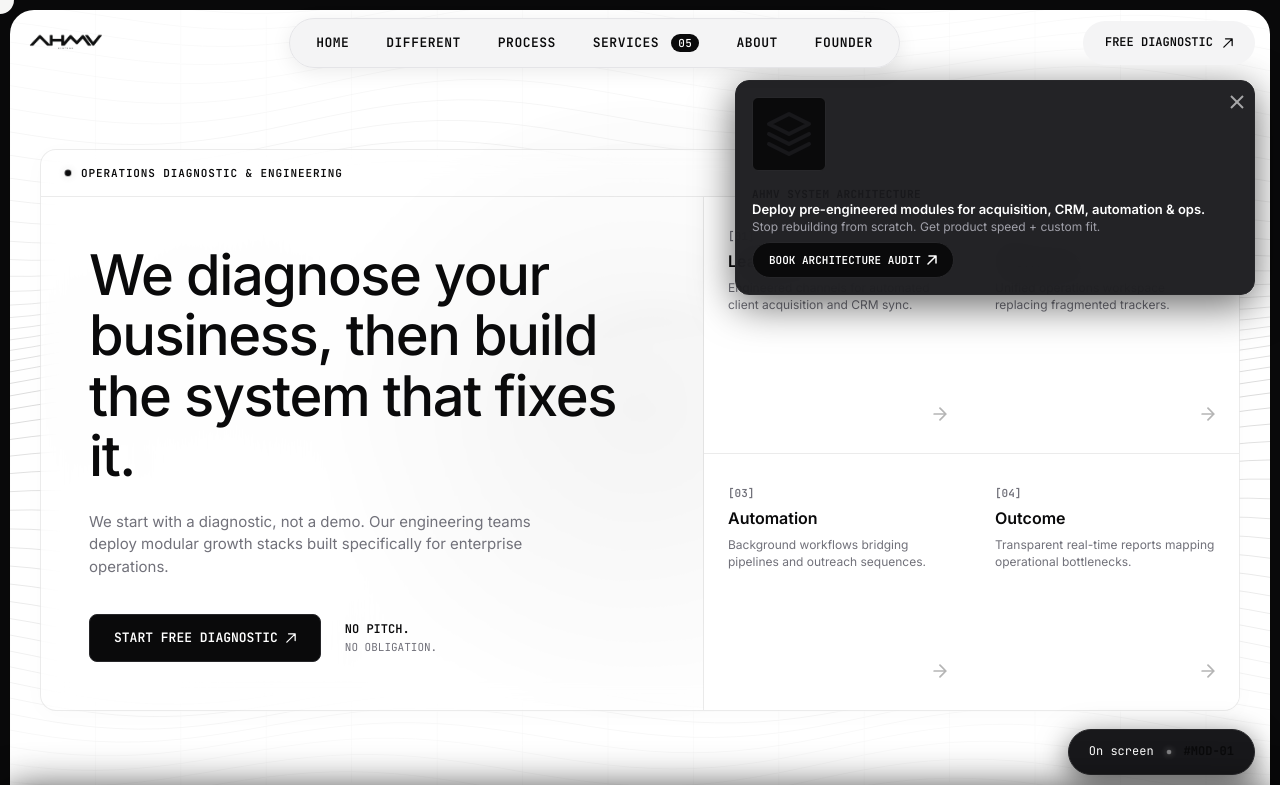
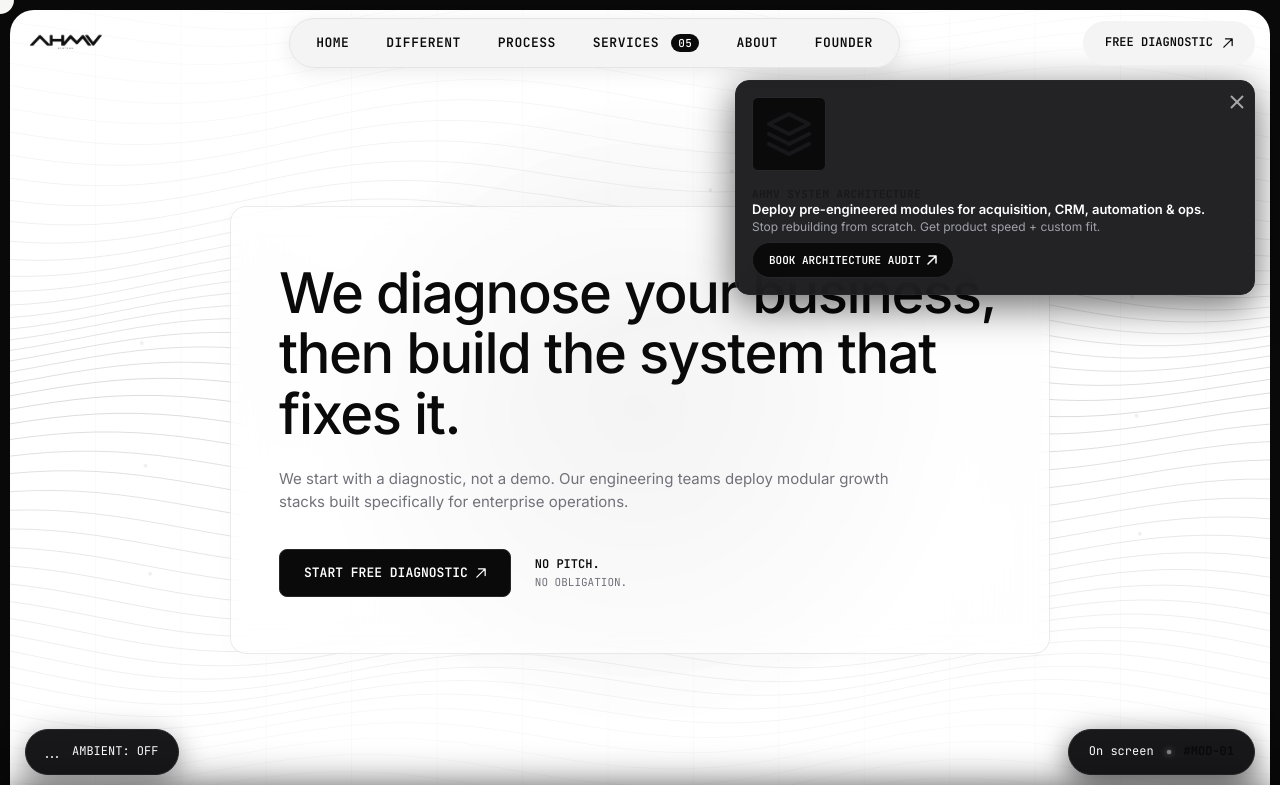
Before and after one commit to ahmvstudio-wq/AHMV-Systems, a React (Vite) app: page / in a window 1280 px wide. Shown: the top 785 px of the page. Built offline with nearby package versions, Linux system fonts and the light colour scheme.

Commit message:
Remove hero top status bar and add floating generative ambient music player

```diff
--- a/src/App.jsx
+++ b/src/App.jsx
@@ -17,6 +17,7 @@ import Footer from './components/Footer';
 import OnScreenBadge from './components/OnScreenBadge';
 import ServicePageRouter from './components/ServicePages';
 import BubbleCursor from './components/BubbleCursor';
+import AmbientPlayer from './components/AmbientPlayer';
 
 // ── Homepage ──
 function HomePage() {
@@ -72,6 +73,7 @@ export default function App() {
   return (
     <BrowserRouter>
       <BubbleCursor />
+      <AmbientPlayer />
       <Routes>
         <Route path="/" element={<HomePage />} />
         <Route path="/services/:serviceId" element={<ServiceRoute />} />
--- /dev/null
+++ b/src/components/AmbientPlayer.jsx
@@ -0,0 +1,33 @@
+import React, { useState, useEffect } from 'react';
+import { toggleAmbientMusic, isAmbientMusicPlaying, playClickSound } from '../utils/audio';
+
+export default function AmbientPlayer() {
+  const [isPlaying, setIsPlaying] = useState(false);
+
+  useEffect(() => {
+    // Keep local state in sync with actual playing state
+    setIsPlaying(isAmbientMusicPlaying());
+  }, []);
+
+  const handleToggle = () => {
+    playClickSound();
+    const playing = toggleAmbientMusic();
+    setIsPlaying(playing);
+  };
+
+  return (
+    <button
+      className={`ambient-badge ${isPlaying ? 'playing' : ''}`}
+      onClick={handleToggle}
+      aria-label="Toggle ambient soundtrack"
+      title="Generative Ambient Soundtrack"
+    >
+      <div className="ambient-bars">
+        <span className="ambient-bar"></span>
+        <span className="ambient-bar"></span>
+        <span className="ambient-bar"></span>
+      </div>
+      <span>AMBIENT: {isPlaying ? 'ON' : 'OFF'}</span>
+    </button>
+  );
+}
--- a/src/components/HeroSection.jsx
+++ b/src/components/HeroSection.jsx
@@ -3,22 +3,16 @@ import gsap from 'gsap';
 import ThreeDTopographyCanvas from './ThreeDTopographyCanvas';
 
 export default function HeroSection() {
-  const eyebrowRef = useRef(null);
   const headRef   = useRef(null);
   const subRef    = useRef(null);
   const ctaRef    = useRef(null);
-  const stripRef  = useRef(null);
 
   useEffect(() => {
     const tl = gsap.timeline({ defaults: { ease: 'expo.out', duration: 0.9 } });
 
-    // Eyebrow
-    gsap.set(eyebrowRef.current, { y: 16, opacity: 0 });
-    tl.to(eyebrowRef.current, { y: 0, opacity: 1, duration: 0.6 });
-
     // Headline — clip-path curtain wipe (NO word split DOM hack)
     gsap.set(headRef.current, { clipPath: 'inset(0 0 100% 0)' });
-    tl.to(headRef.current, { clipPath: 'inset(0 0 0% 0)', duration: 1.1 }, '-=0.3');
+    tl.to(headRef.current, { clipPath: 'inset(0 0 0% 0)', duration: 1.1 });
 
     // Sub
     gsap.set(subRef.current, { y: 20, opacity: 0 });
@@ -28,10 +22,6 @@ export default function HeroSection() {
     gsap.set(ctaRef.current, { y: 16, opacity: 0, scale: 0.97 });
     tl.to(ctaRef.current, { y: 0, opacity: 1, scale: 1, duration: 0.6 }, '-=0.4');
 
-    // Strip
-    gsap.set(stripRef.current, { y: 32, opacity: 0 });
-    tl.to(stripRef.current, { y: 0, opacity: 1, duration: 0.7 }, '-=0.3');
-
     // Continuous floating glow
     gsap.to('.hero-glow', {
       scale: 1.18, opacity: 0.65,
@@ -39,29 +29,6 @@ export default function HeroSection() {
     });
 
   }, []);
-
-  const stripItems = [
-    {
-      num: '01',
-      label: 'Lead Flow',
-      desc: 'Engineered channels for automated client acquisition and CRM sync.'
-    },
-    {
-      num: '02',
-      label: 'Internal OS',
-      desc: 'Unified operations workspace replacing fragmented trackers.'
-    },
-    {
-      num: '03',
-      label: 'Automation',
-      desc: 'Background workflows bridging pipelines and outreach sequences.'
-    },
-    {
-      num: '04',
-      label: 'Outcome',
-      desc: 'Transparent real-time reports mapping operational bottlenecks.'
-    },
-  ];
 
   return (
     <section
@@ -99,37 +66,6 @@ export default function HeroSection() {
       {/* Content Grid Container */}
       <div className="hero-grid-container">
 
-        {/* Header Bar */}
-        <div ref={eyebrowRef} className="hero-grid-header">
-          <div style={{ display: 'flex', alignItems: 'center', gap: '10px' }}>
-            <span className="hero-pulse-dot" />
-            <span
-              style={{
-                fontFamily: 'var(--font-mono)',
-                fontSize: '11px',
-                fontWeight: 600,
-                letterSpacing: '0.08em',
-                textTransform: 'uppercase',
-                color: 'var(--mwg2-black)',
-              }}
-            >
-              Operations Diagnostic & Engineering
-            </span>
-          </div>
-          <span
-            style={{
-              fontFamily: 'var(--font-mono)',
-              fontSize: '11px',
-              fontWeight: 500,
-              letterSpacing: '0.08em',
-              color: 'var(--mwg2-grey)',
-              textTransform: 'uppercase',
-            }}
-          >
-            India & GCC // Region-01
-          </span>
-        </div>
-
         {/* Grid Body */}
         <div className="hero-grid-body">
 
@@ -159,7 +95,7 @@ export default function HeroSection() {
                 color: 'var(--mwg2-grey)',
                 marginBottom: '36px',
                 fontWeight: 400,
-                maxWidth: '480px',
+                maxWidth: '640px',
               }}
             >
               We start with a diagnostic, not a demo. Our engineering teams deploy modular growth stacks built specifically for enterprise operations.
@@ -195,59 +131,6 @@ export default function HeroSection() {
             </div>
           </div>
 
-          {/* Right Column: Grid Modules */}
-          <div ref={stripRef} className="hero-grid-right">
-            {stripItems.map((item) => (
-              <div
-                key={item.num}
-                className="hero-module-card"
-                data-tilt
-              >
-                <div>
-                  <span
-                    style={{
-                      display: 'block',
-                      fontSize: '11px',
-                      fontFamily: 'var(--font-mono)',
-                      color: 'var(--mwg2-grey)',
-                      marginBottom: '8px',
-                      fontWeight: 600,
-                    }}
-                  >
-                    [{item.num}]
-                  </span>
-                  <span
-                    style={{
-                      display: 'block',
-                      fontSize: '16px',
-                      fontWeight: 600,
-                      color: 'var(--mwg2-black)',
-                      marginBottom: '8px',
-                    }}
-                  >
-                    {item.label}
-                  </span>
-                  <span
-                    style={{
-                      display: 'block',
-                      fontSize: '12px',
-                      color: 'var(--mwg2-grey)',
-                      lineHeight: '1.4',
-                      fontWeight: 400,
-                    }}
-                  >
-                    {item.desc}
-                  </span>
-                </div>
-                <div style={{ display: 'flex', justifyContent: 'flex-end', marginTop: '16px' }}>
-                  <svg width="14" height="14" viewBox="0 0 12 12" fill="none" style={{ opacity: 0.3, transition: 'all 0.3s cubic-bezier(0.22, 1, 0.36, 1)', color: 'var(--mwg2-black)' }}>
-                    <path d="M1 6H11M11 6L6 1M11 6L6 11" stroke="currentColor" strokeWidth="1.5" strokeLinecap="round" strokeLinejoin="round" />
-                  </svg>
-                </div>
-              </div>
-            ))}
-          </div>
-
         </div>
       </div>
     </section>
--- a/src/index.css
+++ b/src/index.css
@@ -1221,7 +1221,7 @@ footer .bottom {
 .hero-grid-container {
   position: relative;
   z-index: 2;
-  max-width: 1200px;
+  max-width: 820px;
   margin: 0 auto;
   width: 100%;
   display: flex;
@@ -1252,49 +1252,11 @@ footer .bottom {
 }
 
 .hero-grid-left {
-  flex: 1.2 1 500px;
-  padding: 48px;
+  flex: 1 1 100%;
+  padding: 56px 48px;
   display: flex;
   flex-direction: column;
   justify-content: center;
-  border-right: 1px solid rgba(0, 0, 0, 0.08);
-}
-
-.hero-grid-right {
-  flex: 1 1 400px;
-  display: grid;
-  grid-template-columns: 1fr 1fr;
-  background: rgba(0, 0, 0, 0.01);
-}
-
-.hero-module-card {
-  padding: 32px 24px;
-  display: flex;
-  flex-direction: column;
-  justify-content: space-between;
-  background: #FFF;
-  cursor: pointer;
-  transition: all 0.3s cubic-bezier(0.22, 1, 0.36, 1);
-  border-right: 1px solid rgba(0, 0, 0, 0.08);
-  border-bottom: 1px solid rgba(0, 0, 0, 0.08);
-  text-align: left;
-}
-
-/* Remove borders on outer grid edges */
-.hero-module-card:nth-child(2n) {
-  border-right: none;
-}
-.hero-module-card:nth-child(n+3) {
-  border-bottom: none;
-}
-
-.hero-module-card:hover {
-  background: #F9F9FB !important;
-}
-
-.hero-module-card:hover svg {
-  transform: translateX(4px);
-  opacity: 0.8 !important;
 }
 
 .hero-pulse-dot {
@@ -1324,34 +1286,88 @@ footer .bottom {
 }
 
 /* Mobile Responsiveness */
-@media (max-width: 1024px) {
-  .hero-grid-body {
-    flex-direction: column;
-  }
+@media (max-width: 768px) {
   .hero-grid-left {
-    border-right: none;
-    border-bottom: 1px solid rgba(0, 0, 0, 0.08);
     padding: 36px 24px;
-  }
-  .hero-grid-right {
-    grid-template-columns: 1fr 1fr;
   }
 }
 
-@media (max-width: 640px) {
-  .hero-grid-right {
-    grid-template-columns: 1fr;
+/* Generative Ambient Audio Player Badge */
+.ambient-badge {
+  position: fixed;
+  bottom: 25px;
+  left: 25px;
+  height: 46px;
+  padding: 0 20px;
+  border-radius: 23px;
+  z-index: 99;
+  background-color: var(--navy-card);
+  color: var(--mwg2-white);
+  display: flex;
+  align-items: center;
+  gap: 12px;
+  box-shadow: 0 8px 30px rgba(0, 0, 0, 0.4);
+  border: 1px solid var(--navy-border);
+  font-family: var(--font-mono);
+  font-size: 12px;
+  cursor: pointer;
+  transition: transform 0.25s ease, border-color 0.25s ease;
+}
+
+.ambient-badge:hover {
+  transform: translateY(-2px);
+  border-color: var(--mwg2-grey);
+}
+
+.ambient-badge:active {
+  transform: translateY(0);
+}
+
+/* Audio Visualizer Bars */
+.ambient-bars {
+  display: flex;
+  align-items: flex-end;
+  gap: 3px;
+  width: 14px;
+  height: 12px;
+}
+
+.ambient-bar {
+  width: 2px;
+  height: 100%;
+  background-color: var(--mwg2-white);
+  transform-origin: bottom;
+  border-radius: 1px;
+}
+
+.ambient-badge.playing .ambient-bar {
+  animation: ambientBounce 1.2s ease-in-out infinite alternate;
+}
+
+.ambient-badge.playing .ambient-bar:nth-child(1) {
+  animation-duration: 0.8s;
+}
+
+.ambient-badge.playing .ambient-bar:nth-child(2) {
+  animation-duration: 1.1s;
+  animation-delay: 0.15s;
+}
+
+.ambient-badge.playing .ambient-bar:nth-child(3) {
+  animation-duration: 0.9s;
+  animation-delay: 0.3s;
+}
+
+.ambient-badge:not(.playing) .ambient-bar {
+  height: 2px !important;
+  transition: height 0.3s ease;
+}
+
+@keyframes ambientBounce {
+  0% {
+    transform: scaleY(0.15);
   }
-  .hero-module-card {
-    border-right: none;
-  }
-  .hero-module-card:nth-child(2n) {
-    border-right: none;
-  }
-  .hero-module-card:not(:last-child) {
-    border-bottom: 1px solid rgba(0, 0, 0, 0.08);
-  }
-  .hero-module-card:last-child {
-    border-bottom: none;
+  100% {
+    transform: scaleY(1);
   }
 }
--- a/src/utils/audio.js
+++ b/src/utils/audio.js
@@ -108,3 +108,112 @@ export const playSuccessPulse = () => {
     // Ignore
   }
 };
+
+// --- Ambient Synthesizer for Generative Space-Drone Music ---
+let ambientCtx = null;
+let ambientOscillators = [];
+let ambientGains = [];
+let ambientLFOs = [];
+let isAmbientPlaying = false;
+
+export const isAmbientMusicPlaying = () => isAmbientPlaying;
+
+export const startAmbientMusic = () => {
+  if (isAmbientPlaying) return;
+  try {
+    const AudioContext = window.AudioContext || window.webkitAudioContext;
+    if (!AudioContext) return;
+
+    ambientCtx = new AudioContext();
+    if (ambientCtx.state === 'suspended') {
+      ambientCtx.resume();
+    }
+
+    const mainGain = ambientCtx.createGain();
+    mainGain.gain.setValueAtTime(0.2, ambientCtx.currentTime); // Master volume for ambient music (soft)
+
+    const filter = ambientCtx.createBiquadFilter();
+    filter.type = 'lowpass';
+    filter.frequency.setValueAtTime(320, ambientCtx.currentTime); // Lowpass for warm cinematic drone
+
+    // 5-Note Harmonic Pad Chord: C2 (65.41Hz), G2 (98Hz), C3 (130.81Hz), E3 (164.81Hz), B3 (246.94Hz)
+    const chords = [65.41, 98.00, 130.81, 164.81, 246.94];
+
+    chords.forEach((freq, index) => {
+      const osc = ambientCtx.createOscillator();
+      const oscGain = ambientCtx.createGain();
+
+      // Base gain
+      const baseGain = index === 0 ? 0.08 : index === 1 ? 0.06 : 0.04;
+      oscGain.gain.setValueAtTime(baseGain, ambientCtx.currentTime);
+
+      // Create very slow LFO to modulate gain (creates swell/fade effects)
+      const lfo = ambientCtx.createOscillator();
+      lfo.frequency.setValueAtTime(0.03 + Math.random() * 0.04, ambientCtx.currentTime); // 0.03 Hz - 0.07 Hz
+
+      const lfoGain = ambientCtx.createGain();
+      lfoGain.gain.setValueAtTime(baseGain * 0.5, ambientCtx.currentTime); // Modulates gain by 50%
+
+      lfo.connect(lfoGain);
+      lfoGain.connect(oscGain.gain);
+
+      osc.type = index === 0 ? 'triangle' : 'sine'; // Triangle for warm deep bass, sine for upper pads
+      osc.frequency.setValueAtTime(freq, ambientCtx.currentTime);
+
+      // Slight detune for chorus/stereo-widening effect
+      osc.detune.setValueAtTime((Math.random() - 0.5) * 8, ambientCtx.currentTime);
+
+      osc.connect(oscGain);
+      oscGain.connect(filter);
+
+      lfo.start();
+      osc.start();
+
+      ambientOscillators.push(osc);
+      ambientGains.push(oscGain);
+      ambientLFOs.push(lfo);
+      ambientLFOs.push(lfoGain);
+    });
+
+    filter.connect(mainGain);
+    mainGain.connect(ambientCtx.destination);
+
+    isAmbientPlaying = true;
+  } catch (e) {
+    console.error("Ambient audio failed to start:", e);
+  }
+};
+
+export const stopAmbientMusic = () => {
+  if (!isAmbientPlaying) return;
+  try {
+    ambientOscillators.forEach(osc => {
+      try { osc.stop(); } catch(e) {}
+    });
+    ambientLFOs.forEach(lfo => {
+      try { lfo.stop(); } catch(e) {}
+    });
+
+    ambientOscillators = [];
+    ambientGains = [];
+    ambientLFOs = [];
+
+    if (ambientCtx) {
+      ambientCtx.close();
+      ambientCtx = null;
+    }
+
+    isAmbientPlaying = false;
+  } catch(e) {
+    console.error("Failed to stop ambient music:", e);
+  }
+};
+
+export const toggleAmbientMusic = () => {
+  if (isAmbientPlaying) {
+    stopAmbientMusic();
+  } else {
+    startAmbientMusic();
+  }
+  return isAmbientPlaying;
+};
```
